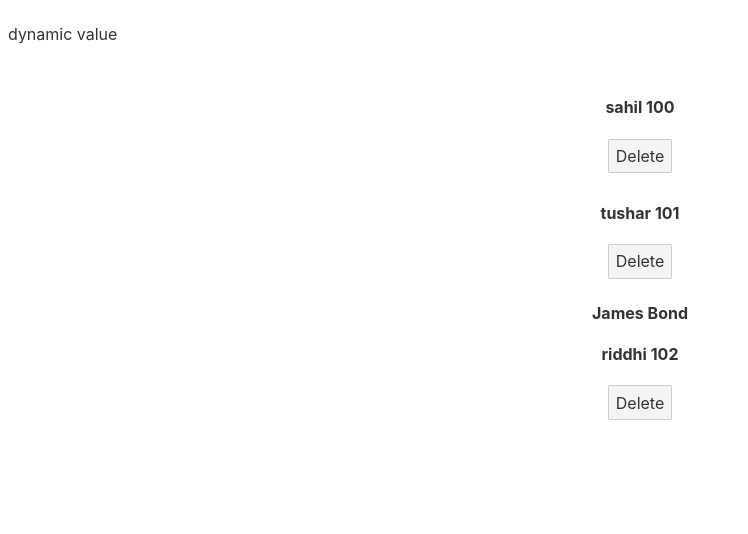
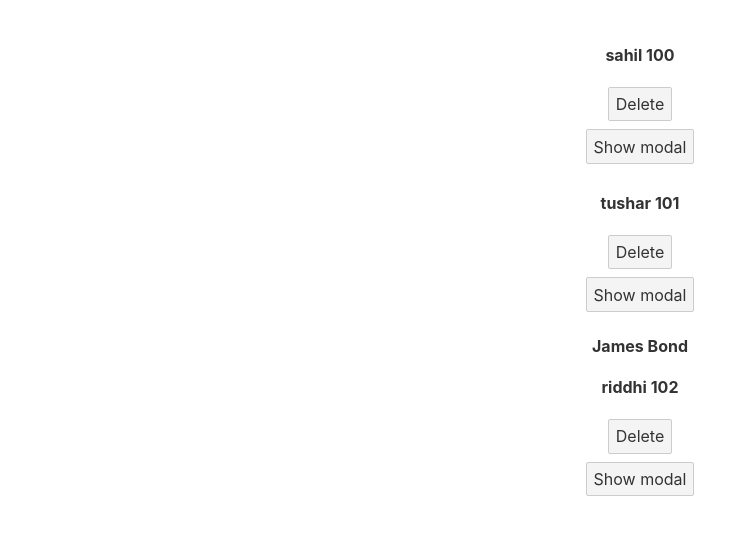
Before and after one commit to SahiLGaikwad2000/sveltetutorial, a Svelte app: page / in a window 1280 px wide. Shown: the top 534 px of the page, without its empty margins (0-748 px from the left). Built offline with nearby package versions, Linux system fonts and the light colour scheme.

Commit message:
event forwarding

```diff
--- a/src/App.svelte
+++ b/src/App.svelte
@@ -9,9 +9,14 @@
 		people=people.filter((person)=>person.id!=id)
 
 	}
+	let show=false;
+	const handleshow=()=>{
+		show=!show;
+	}
 </script>
 <!-- here message is string prop . props can be of various types like object,int -->
-<Modal message ="dynamic value"/>
+
+<Modal message ="dynamic value" {show} on:click={handleshow}/>
 <main>
 	<div>
 		{#each people as person (person.id)}
@@ -22,6 +27,9 @@
 		<h4>{person.name} {person.code}</h4>
 		<button on:click={()=>{handleClick(person.id)}}>Delete</button>
 		<!-- used inline function to pass reference of function handleclick so that it gets called only when button is clicked -->
+	</div>
+	<div>
+		<button on:click={handleshow}>Show modal</button>
 	</div>
 		{:else}
 		<h4>There are no people to show.</h4>
--- a/src/Modal.svelte
+++ b/src/Modal.svelte
@@ -1,12 +1,14 @@
 <script>
-let show=true;
+export let show=true;
 // it is mandatory to declare prop name using export
 export let message='Sign up for offer';
 </script>
 {#if show}
 <div>
-
-<p>{message}</p>
+<div>
+<!-- only defining onclick will forward event to parent component where it is called example inside </Modal> -->
+<p on:click>{message}</p>
+</div>
 </div>
 {/if}
 <style>
```
Also changed, not shown: 1 other file (tests, documents, lock files or other folders).
